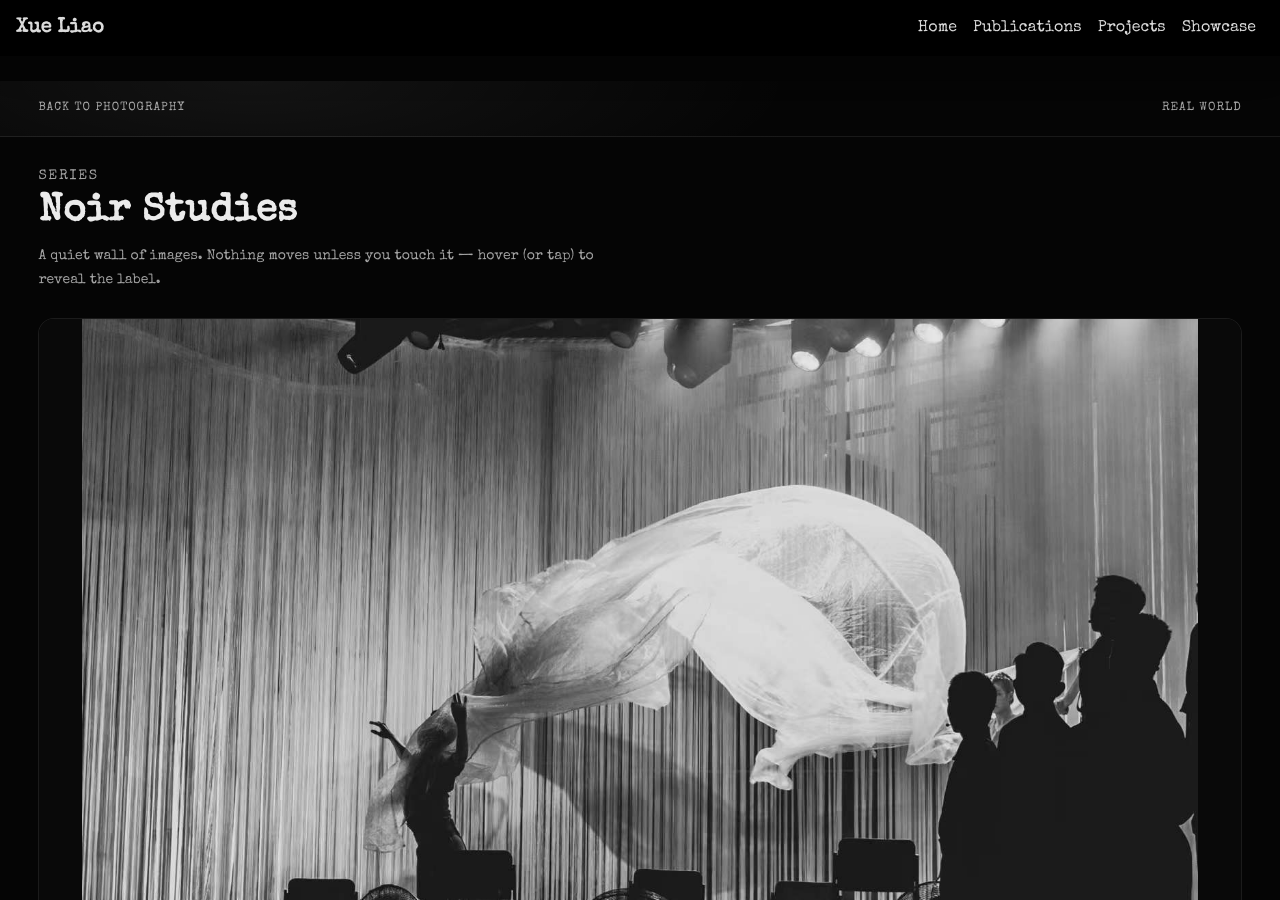
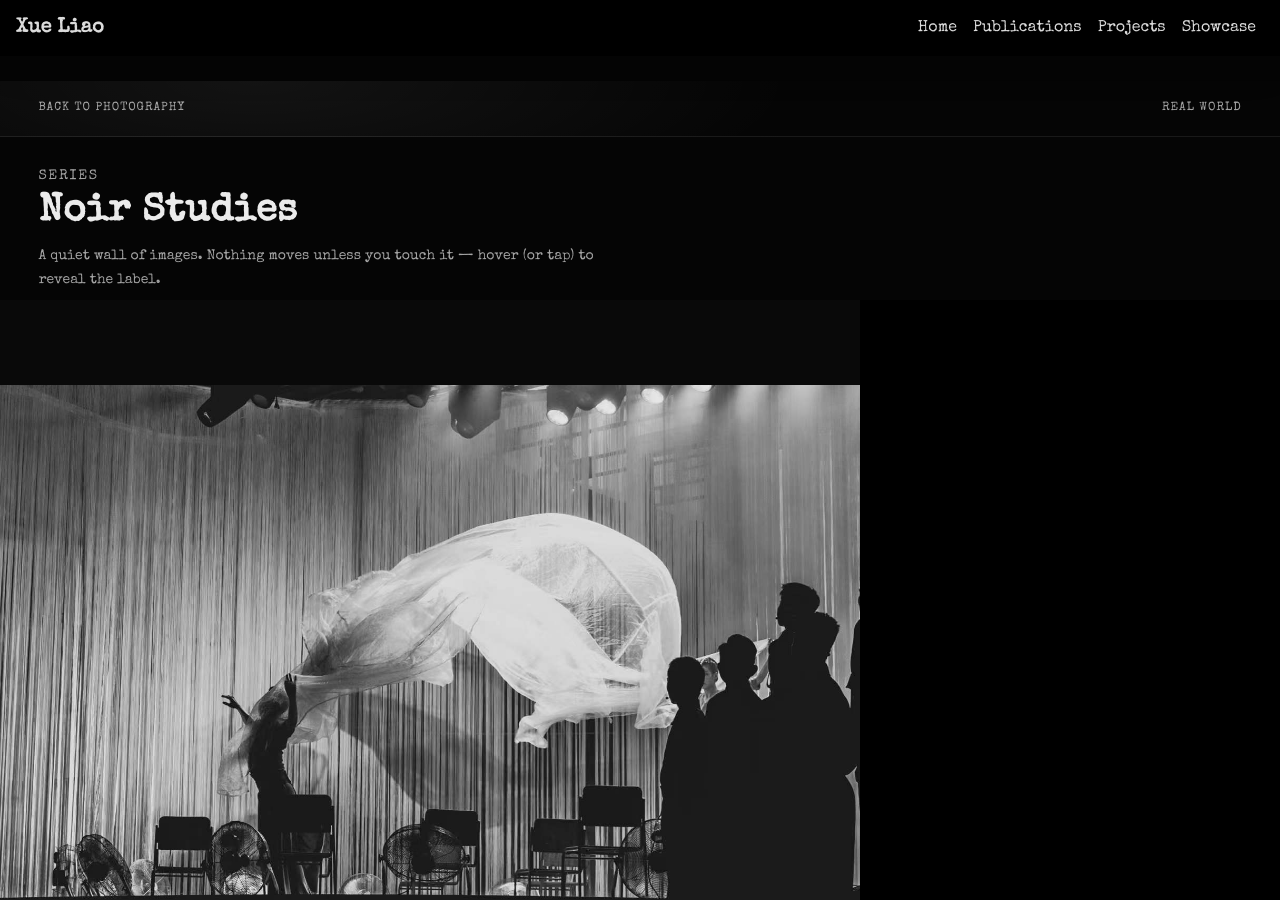
Before and after one commit to yutiaoyi/yutiaoyi.github.io, a Jekyll site: the page built from photography/noir-studies/index.html, in a window 1280 px wide and 900 px high. Built offline with Jekyll 4.4.1, drawn with Linux system fonts in a browser that asks for light colours; nearby versions of some CDN libraries; a style sheet for code colours, icons or effects is not loaded; some of the changed text lies outside the part shown.

Commit message:
modify photography

```diff
--- a/assets/css/photography.css
+++ b/assets/css/photography.css
@@ -293,31 +293,21 @@
 
 .photo-root .series-wall {
   display: grid;
-  grid-template-columns: repeat(12, 1fr);
-  gap: 14px;
-  padding: 18px clamp(18px, 3vw, 40px) clamp(22px, 3vw, 44px);
+  grid-template-columns: 1fr;
+  gap: 0;
+  padding: 0;
 }
 
 .photo-root .shot {
-  grid-column: span 12;
-  border: 1px solid var(--photo-stroke-2);
-  border-radius: 16px;
-  overflow: hidden;
-  background: rgba(255, 255, 255, 0.01);
+  display: grid;
+  grid-template-columns: minmax(0, 1fr) minmax(0, 420px);
+  align-items: stretch;
+  background: #000;
 }
 
-.photo-root .shot__frame {
+.photo-root .shot__media {
   position: relative;
-  background: rgba(0, 0, 0, 0.65);
-}
-
-.photo-root .shot__frame::before {
-  content: "";
-  position: absolute;
-  inset: 0;
-  opacity: 0.05;
-  background: radial-gradient(900px 520px at 20% 20%, rgba(255, 255, 255, 0.16), transparent 50%);
-  pointer-events: none;
+  background: #000;
 }
 
 .photo-root .shot__img {
@@ -329,39 +319,25 @@
   filter: saturate(0.98) contrast(1.02);
 }
 
-.photo-root .shot__placeholder {
-  aspect-ratio: 16 / 10;
-  width: 100%;
-  background:
-    radial-gradient(1200px 520px at 30% 20%, rgba(255,255,255,0.06), transparent 62%),
-    linear-gradient(180deg, rgba(0,0,0,0.90), rgba(0,0,0,0.99));
+.photo-root .shot__panel {
+  background: #000;
+  padding: clamp(18px, 2.8vw, 34px);
+  display: flex;
+  flex-direction: column;
+  justify-content: flex-end;
+  opacity: 0;
+  transform: translateX(-8px);
+  transition: opacity 200ms ease, transform 200ms ease;
 }
 
-.photo-root .shot__label {
-  position: absolute;
-  left: 16px;
-  bottom: 16px;
-  right: 16px;
-  max-width: 62ch;
-  border-radius: 14px;
-  border: 1px solid var(--photo-stroke);
-  background: rgba(0, 0, 0, 0.42);
-  backdrop-filter: blur(14px);
-  padding: 12px 14px;
-  opacity: 0;
-  transform: translateY(6px);
-  transition: opacity 160ms ease, transform 160ms ease;
-  pointer-events: none;
+.photo-root .shot:focus-within .shot__panel,
+.photo-root .shot[data-open="true"] .shot__panel,
+.photo-root .shot:hover .shot__panel {
+  opacity: 1;
+  transform: translateX(0);
 }
 
-.photo-root .shot:focus-within .shot__label,
-.photo-root .shot[data-open="true"] .shot__label,
-.photo-root .shot:hover .shot__label {
-  opacity: 1;
-  transform: translateY(0);
-}
-
-.photo-root .shot__label .line1 {
+.photo-root .shot__panel .line1 {
   display: flex;
   flex-wrap: wrap;
   gap: 10px;
@@ -390,14 +366,28 @@
   line-height: 1.65;
 }
 
-.photo-root .shot__hint {
-  padding: 12px 14px 14px;
-  color: var(--photo-ink-faint);
-  font-size: 12px;
-  letter-spacing: 0.08em;
-  text-transform: uppercase;
-  border-top: 1px solid var(--photo-stroke-2);
-  background: rgba(255, 255, 255, 0.01);
+.photo-root .shot + .shot {
+  border-top: 1px solid rgba(255, 255, 255, 0.06);
+}
+
+@media (max-width: 900px) {
+  .photo-root .shot {
+    grid-template-columns: 1fr;
+  }
+  .photo-root .shot__panel {
+    border-top: 1px solid rgba(255, 255, 255, 0.06);
+    transform: translateY(-8px);
+  }
+  .photo-root .shot:focus-within .shot__panel,
+  .photo-root .shot[data-open="true"] .shot__panel,
+  .photo-root .shot:hover .shot__panel {
+    transform: translateY(0);
+  }
+}
+
+/* Keep hub cards responsive */
+.photo-root .series-card {
+  grid-column: span 6;
 }
 
 @media (max-width: 900px) {
--- a/assets/js/photography_series.js
+++ b/assets/js/photography_series.js
@@ -9,8 +9,6 @@
     for (const shot of shots) {
       if (shot !== except) {
         shot.dataset.open = "false";
-        const btn = shot.querySelector("[data-shot-toggle]");
-        if (btn) btn.setAttribute("aria-expanded", "false");
       }
     }
   }
@@ -18,24 +16,16 @@
   for (const shot of shots) {
     shot.dataset.open = "false";
 
-    const btn = shot.querySelector("[data-shot-toggle]");
-    if (!btn) continue;
+    const media = shot.querySelector(".shot__media");
+    if (!media) continue;
 
-    btn.addEventListener("click", (e) => {
+    media.addEventListener("click", (e) => {
       e.preventDefault();
       e.stopPropagation();
 
       const next = shot.dataset.open !== "true";
       closeAll(next ? shot : undefined);
       shot.dataset.open = next ? "true" : "false";
-      btn.setAttribute("aria-expanded", next ? "true" : "false");
-    });
-
-    shot.addEventListener("click", () => {
-      // Tap outside the caption area closes it.
-      if (shot.dataset.open === "true") {
-        closeAll(undefined);
-      }
     });
   }
 
--- a/photography/noir-studies/index.html
+++ b/photography/noir-studies/index.html
@@ -26,15 +26,16 @@
 
     <div class="series-wall">
       <article class="shot" data-photo-shot>
-        <div class="shot__frame">
+        <div class="shot__media">
           <img
             class="shot__img"
             src="{{ '/photography/fantasy/01.jpg' | relative_url }}"
             alt="Noir Studies 01"
             loading="lazy"
           >
+        </div>
 
-          <div class="shot__label" role="group" aria-label="Shot label">
+        <aside class="shot__panel" aria-label="Caption">
           <div class="line1">
             <h2 class="shot__title">01 — Corridor</h2>
             <p class="shot__facts">Shanghai · 2026 · 50mm</p>
@@ -42,31 +43,20 @@
           <p class="shot__desc">
             Grain is a texture of memory. The caption is a plaque: present, never loud.
           </p>
-          </div>
-        </div>
-        <div class="shot__hint">
-          <a
-            href="#"
-            data-shot-toggle
-            aria-expanded="false"
-            aria-controls="shot-01"
-            style="color: inherit; text-decoration: none;"
-          >
-            Tap to reveal label
-          </a>
-        </div>
+        </aside>
       </article>
 
       <article class="shot" data-photo-shot>
-        <div class="shot__frame">
+        <div class="shot__media">
           <img
             class="shot__img"
             src="{{ '/photography/fantasy/02.jpg' | relative_url }}"
             alt="Noir Studies 02"
             loading="lazy"
           >
+        </div>
 
-          <div class="shot__label" role="group" aria-label="Shot label">
+        <aside class="shot__panel" aria-label="Caption">
           <div class="line1">
             <h2 class="shot__title">02 — Window</h2>
             <p class="shot__facts">Hangzhou · 2025 · 35mm</p>
@@ -74,31 +64,20 @@
           <p class="shot__desc">
             The highlight is intentional. The rest is silence.
           </p>
-          </div>
-        </div>
-        <div class="shot__hint">
-          <a
-            href="#"
-            data-shot-toggle
-            aria-expanded="false"
-            aria-controls="shot-02"
-            style="color: inherit; text-decoration: none;"
-          >
-            Tap to reveal label
-          </a>
-        </div>
+        </aside>
       </article>
 
       <article class="shot" data-photo-shot>
-        <div class="shot__frame">
+        <div class="shot__media">
           <img
             class="shot__img"
             src="{{ '/photography/fantasy/03.jpg' | relative_url }}"
             alt="Noir Studies 03"
             loading="lazy"
           >
+        </div>
 
-          <div class="shot__label" role="group" aria-label="Shot label">
+        <aside class="shot__panel" aria-label="Caption">
           <div class="line1">
             <h2 class="shot__title">03 — After Hours</h2>
             <p class="shot__facts">Suzhou · 2024 · ISO 3200</p>
@@ -106,19 +85,7 @@
           <p class="shot__desc">
             A series is a room. Stay as long as you want.
           </p>
-          </div>
-        </div>
-        <div class="shot__hint">
-          <a
-            href="#"
-            data-shot-toggle
-            aria-expanded="false"
-            aria-controls="shot-03"
-            style="color: inherit; text-decoration: none;"
-          >
-            Tap to reveal label
-          </a>
-        </div>
+        </aside>
       </article>
     </div>
   </div>
```
Also changed, not shown: photography/fantasy/index.html (+8 -18 lines), photography/hkust-gz/index.html (+8 -18 lines). Lines whose indentation alone changed are shown as unchanged.
